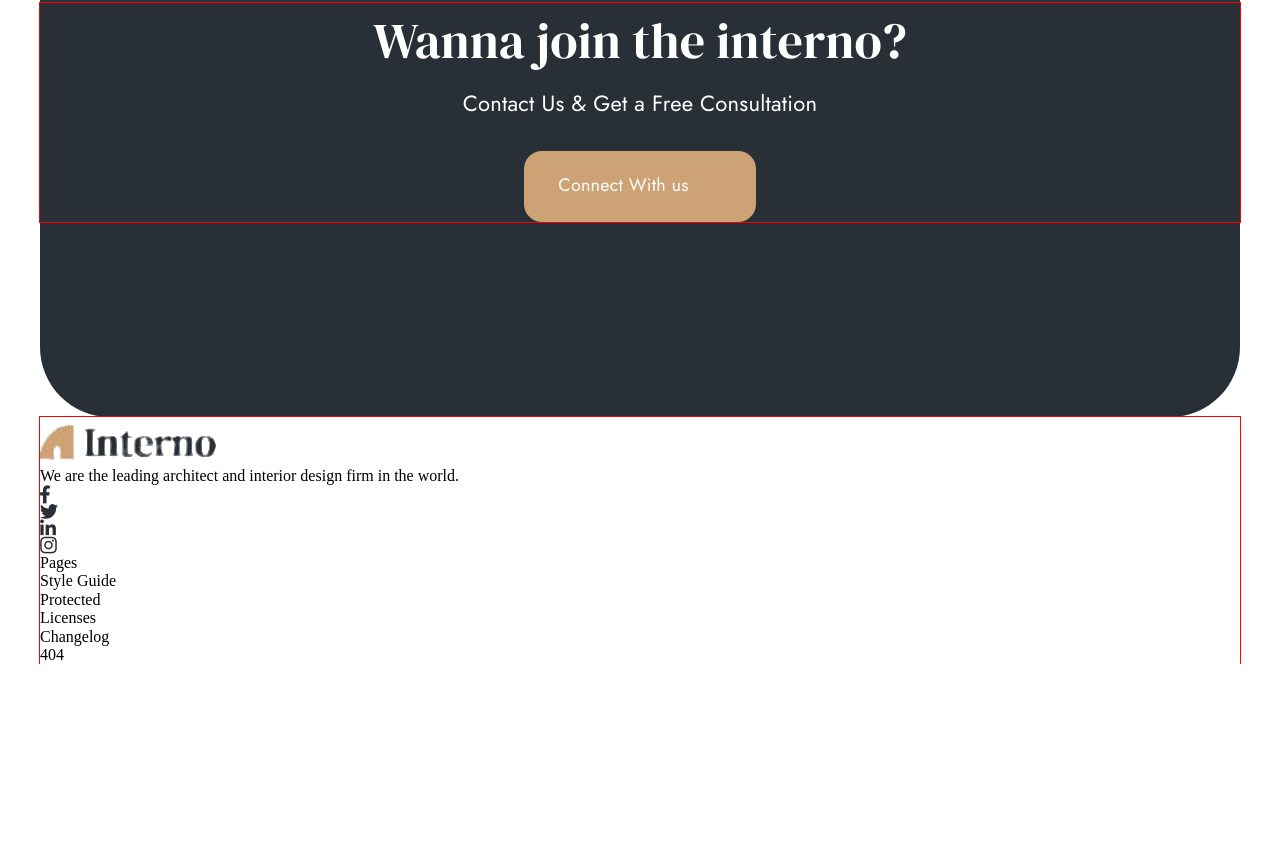
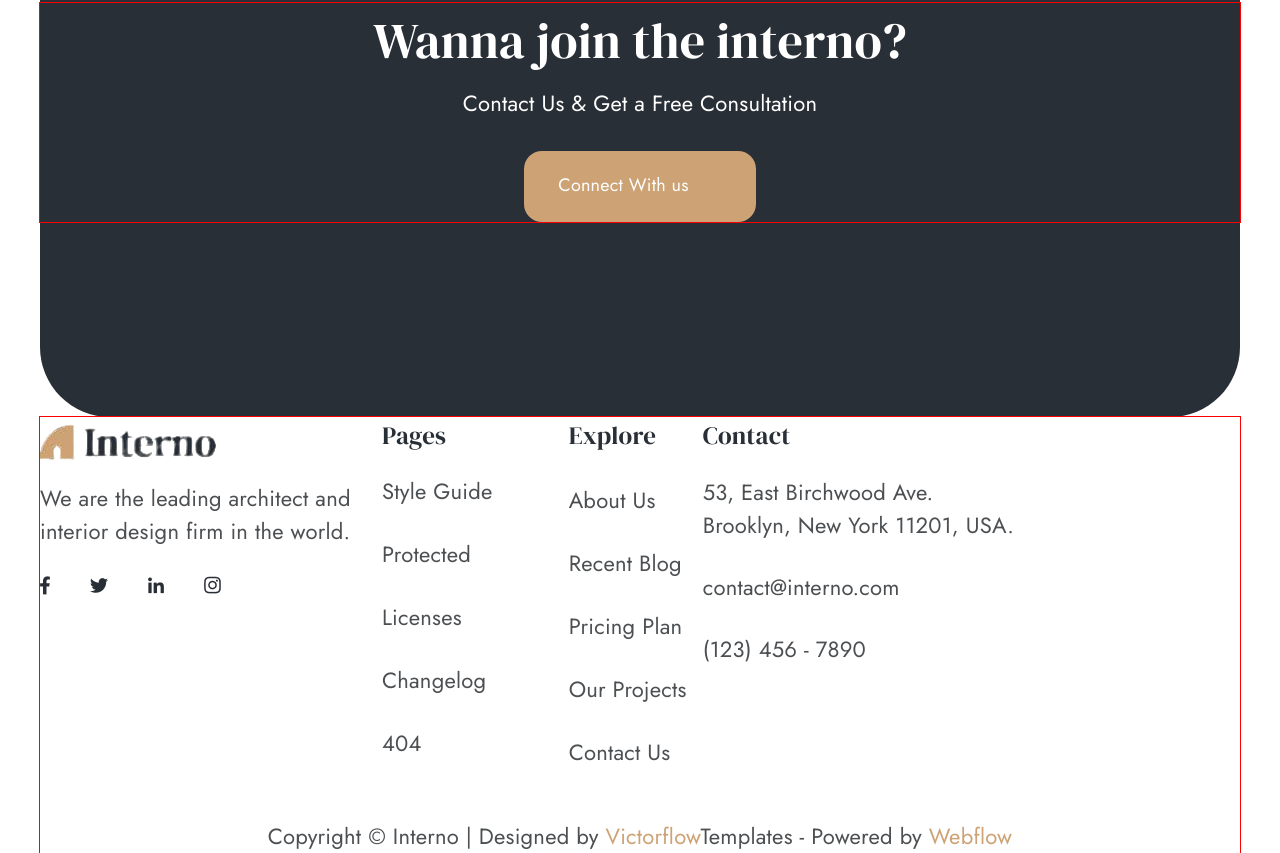
Before and after one commit to rakazabra/Interno, a plain HTML site: page index.html in a window 1280 px wide. Shown: the part 7139-7992 px from the top of the page. Before the commit the page ends 7803 px from the top, so only its background shows below. Drawn offline with nearby package versions, Linux system fonts and the light colour scheme.

Commit message:
footer styles edited

```diff
--- a/css/styles.css
+++ b/css/styles.css
@@ -587,3 +587,110 @@ margin-top: 9px;
     border-radius: 18px;
     border: none;
 }
+
+.footer-list {
+    display: flex;
+    gap: 16px;
+}
+
+
+.footer-logo {
+    margin-bottom: 15px;
+}
+
+
+.footer-desc {
+    color: var(--desc-color);
+    font-family: 'Jost';
+    font-size: 22px;
+    font-style: normal;
+    font-weight: 400;
+    line-height: 33px;
+    letter-spacing: 0.22px;
+    width: 326px;
+}
+
+.social-list {
+    display: flex;
+    gap: 40px;
+    padding-top: 19px;
+    padding-bottom: 14px;
+    margin-top: 9px;
+    align-items: center;
+}
+
+
+
+.footer-text {
+    margin-bottom: 30px;
+    color: var(--desc-color);
+    font-family: Jost;
+    font-size: 22px;
+    font-style: normal;
+    font-weight: 400;
+    line-height: 33px; /* 150% */
+    letter-spacing: 0.22px;
+}
+
+.pages-list {
+    padding-right: 60px;
+    padding-bottom: 30px;
+}
+
+.contact-item {
+    color: var(--desc-color);
+    font-family: 'Jost';
+    font-size: 22px;
+    font-style: normal;
+    font-weight: 400;
+    line-height: 33px;
+    letter-spacing: 0.22px;
+    margin-bottom: 29px;
+}
+
+.contact-item a {
+    color: var(--desc-color);
+}
+
+.address {
+    font-style: normal;
+    width: 321px;
+}
+
+#contact {
+    margin-bottom: 22px;
+}
+
+ .bold-item {
+     color: var(--link-color);
+     font-family: "DM Serif Display";
+     font-size: 25px;
+     font-style: normal;
+     font-weight: 400;
+     line-height: 37.5px;
+     letter-spacing: 0.22px;
+     margin-bottom: 21px;
+ }
+
+.footer-copy {
+    text-align: center;
+    color: var(--desc-color);
+    text-align: center;
+    font-family: 'Jost';
+    font-size: 22px;
+    font-style: normal;
+    font-weight: 400;
+    line-height: 33px;
+    letter-spacing: 0.22px;
+}
+
+.footer-span {
+    color: var(--hover-link);
+    text-align: center;
+    font-family: 'Jost';
+    font-size: 22px;
+    font-style: normal;
+    font-weight: 400;
+    line-height: 33px;
+    letter-spacing: 0.22px;
+}
--- a/index.html
+++ b/index.html
@@ -371,13 +371,14 @@
     </main>
     <footer class="footer-box footer">
       <div class="container">
-<div id="logo-box">
-            <img src="./img/main-logo.png" alt="" class="footer-logo" />
+        <ul class="footer-list">
+
+<li class="footer-item">
+            <img src="./img/main-logo.png" alt="" class="footer-logo"/>
           <p class="footer-desc">
             We are the leading architect and
             interior design firm in the world.
           </p>
-
 
           <ul class="social-list">
           <li class="footer-social">
@@ -393,10 +394,13 @@
             <img src="./img/inst.png" alt="" class="social-img" />
           </li>
         </ul>
-</div>
+        </li>
+
+      </li>
+          <li class="footer-item">
         <ul class="pages-list">
           <li class="footer-item">
-            <p class="footer-text" id="pages">Pages</p>
+            <p class="bold-item footer-text">Pages</p>
           </li>
           <li class="footer-item">
             <p class="footer-text">Style Guide</p>
@@ -414,9 +418,28 @@
             <p class="footer-text">404</p>
           </li>
         </ul>
+          </li>
+          <li class="footer-item">
 <ul class="explore-list">
-  <li class="explore-item"><p class="explore-text"></p></li>
+  <li class="footer-text"><p class="bold-item explore-text">Explore</p></li>
+  <li class="footer-text"><p class="explore-text">About Us</p></li>
+  <li class="footer-text"><p class="explore-text">Recent Blog</p></li>
+  <li class="footer-text"><p class="explore-text">Pricing Plan</p></li>
+  <li class="footer-text"><p class="explore-text">Our Projects</p></li>
+  <li class="footer-text"><p class="explore-text">Contact Us</p></li>
 </ul>
+          </li>
+          <li class="contact">
+            <ul class="contact-list">
+              <li class="bold-item contact-item" id="contact">Contact</li>
+              <li class="contact-item"><address class="address">53, East Birchwood Ave. Brooklyn, New York 11201, USA.</address></li>
+              <li class="contact-item"><a href="mailto:contact@interno.com">contact@interno.com</a></li>
+              <li class="contact-item"><a href="tel:1234567890">(123) 456 - 7890</a></li>
+            </ul>
+          </li>
+        </ul>
+        <div id="footer-underline"></div>
+        <p class="footer-copy">Copyright &copy; Interno | Designed by <span class="footer-span">Victorflow</span>Templates - Powered by <span class="footer-span">Webflow</span></p>
       </div>
     </footer>
   </body>
```
